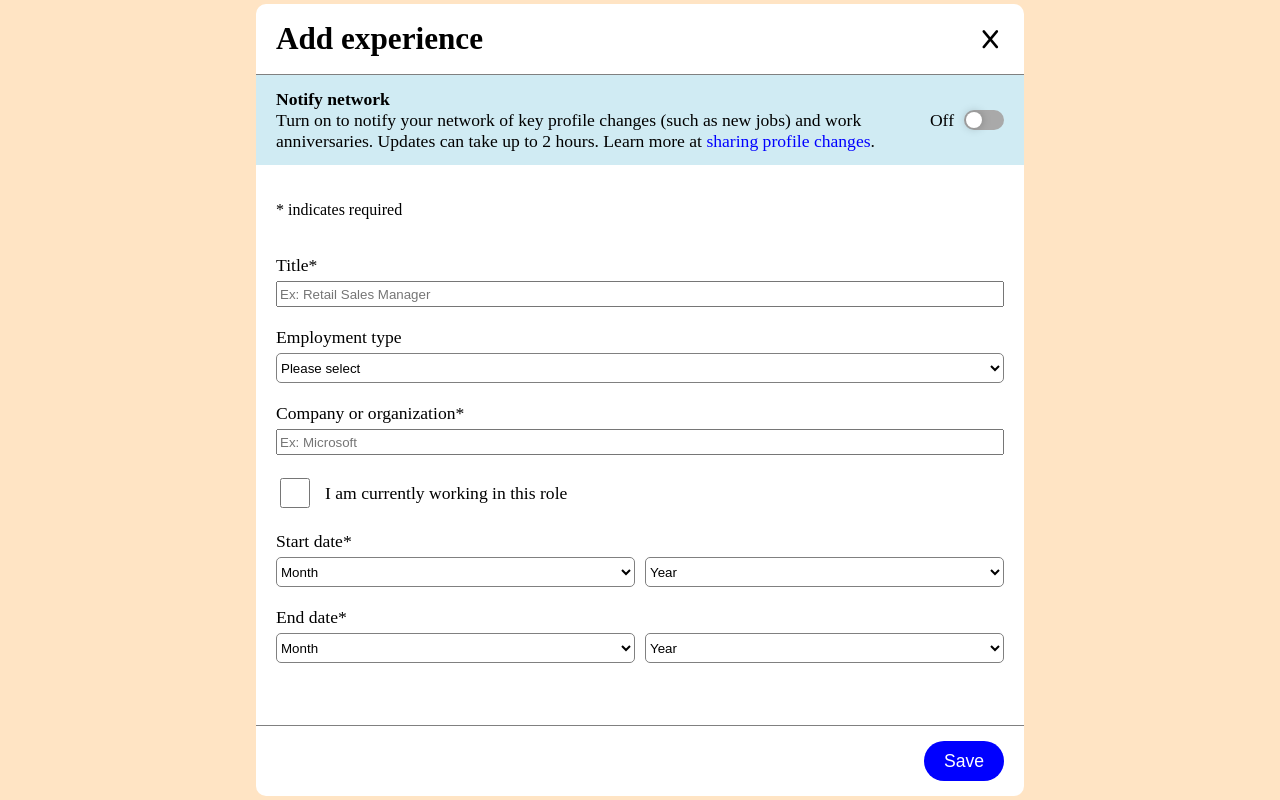
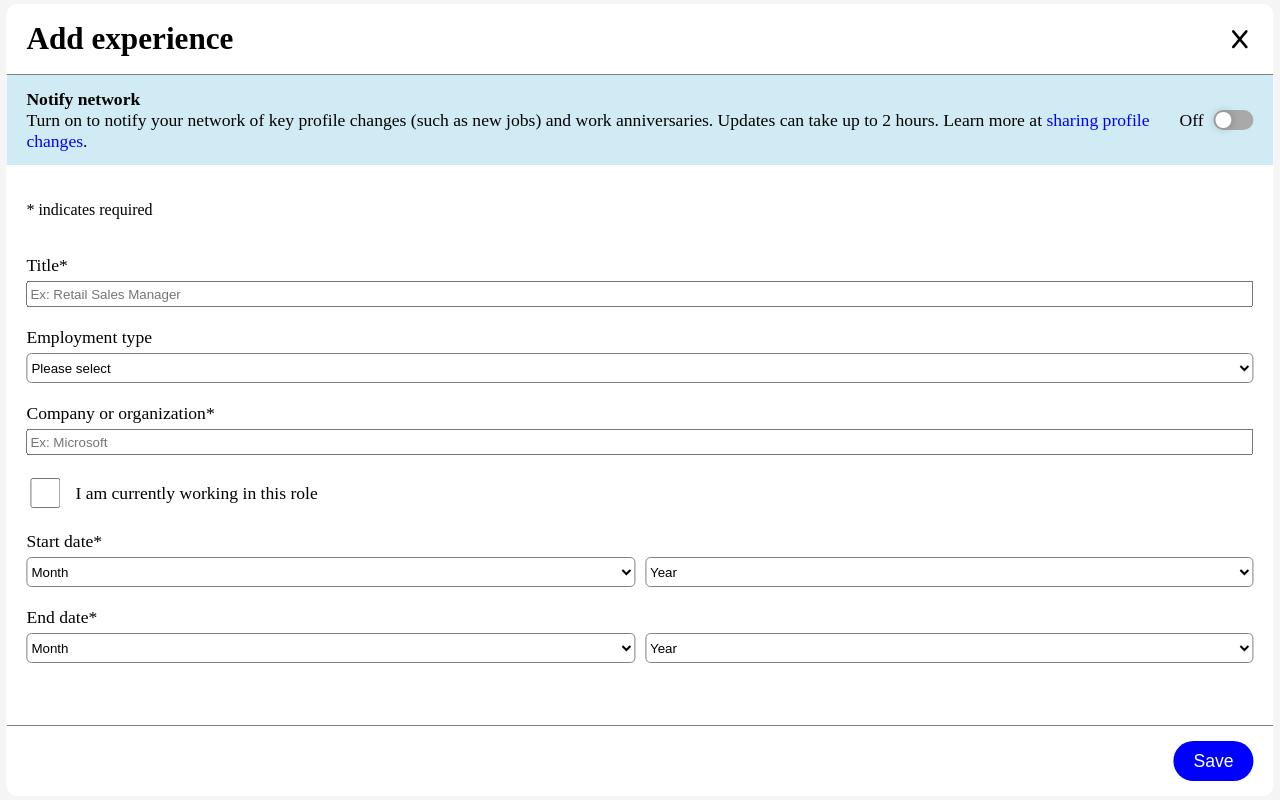
Before and after one commit to valentinvale/react-challenges-and-components, a React (Vite) app: page / in a window 1280 px wide. Both pictures are taken after a click on the button "Add". Built offline with nearby package versions, Linux system fonts and the light colour scheme.

Commit message:
added full width to add experience container

```diff
--- a/src/App.css
+++ b/src/App.css
@@ -6,5 +6,5 @@
     margin: 0 auto;
     height: 100vh;
     gap: 50px;
-    background-color: bisque;
+    background-color: whitesmoke;
 }
--- a/src/styles/AddExperienceForm.css
+++ b/src/styles/AddExperienceForm.css
@@ -6,7 +6,7 @@
     top: 50%;
     left: 50%;
     transform: translate(-50%, -50%);
-    width: 60%;
+    width: 99%;
     height: 99%;
 
     overflow: hidden;
```
